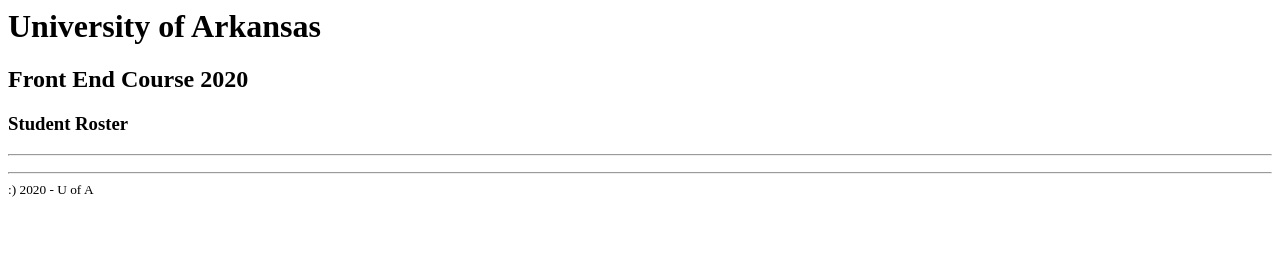
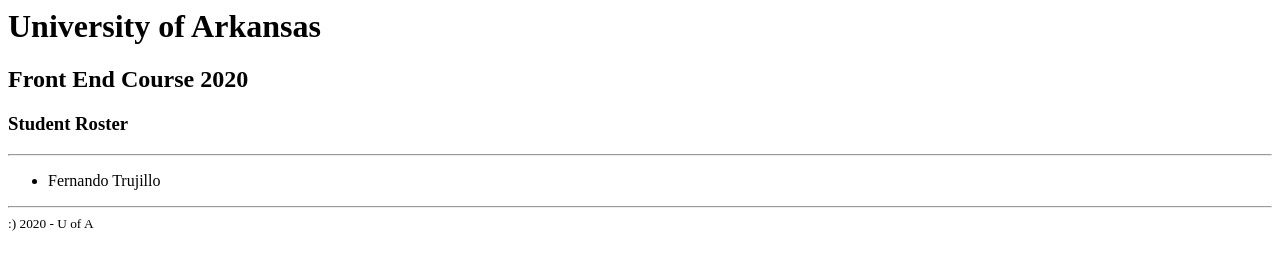
Before and after one commit to rogerd330/student-roster, a plain HTML site: page index.html in a window 1280 px wide. Drawn offline with Linux system fonts and the light colour scheme.

Commit message:
Added name

```diff
--- a/index.html
+++ b/index.html
@@ -12,7 +12,7 @@
 
         <ul>
         <!-- put your details in an LI below here -->
-
+        <li>Fernando Trujillo</li>
 
         </ul>
 
```
